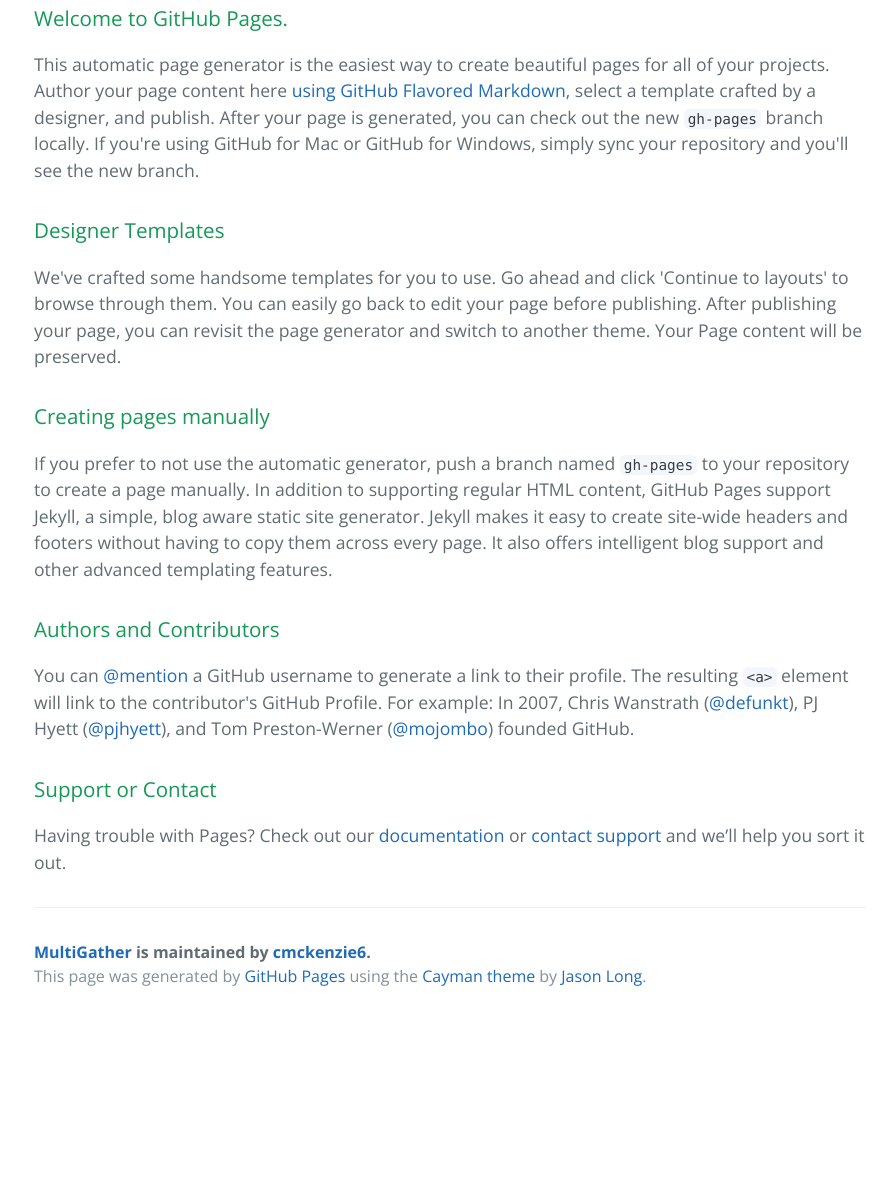
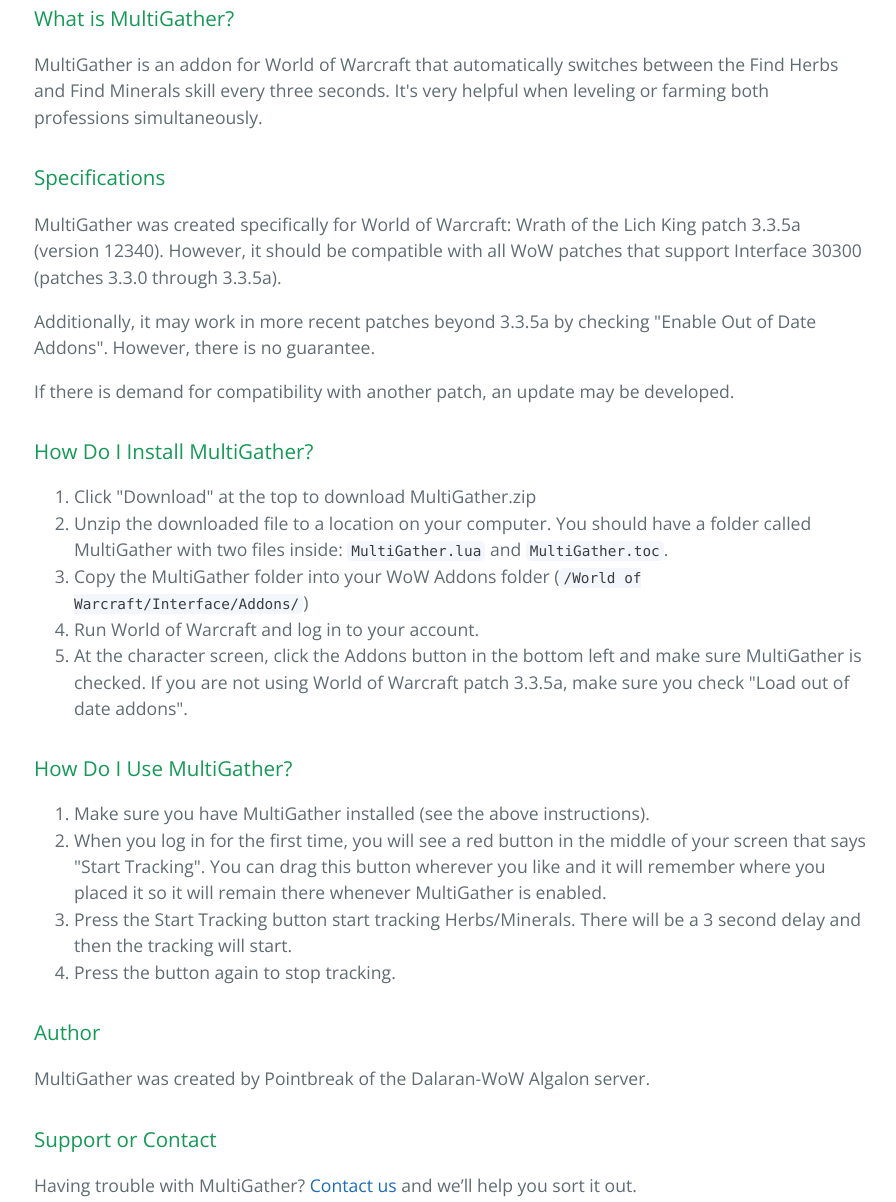
Before and after one commit to pkeg/MultiGather, a plain HTML site: page index.html in a window 1280 px wide. Shown: the part 412-1614 px from the top of the page, without its empty margins (190-1086 px from the left). Before the commit the page ends 1432 px from the top, so only its background shows below. Drawn offline with nearby package versions, Linux system fonts and the light colour scheme.

```diff
--- a/index.html
+++ b/index.html
@@ -20,29 +20,49 @@
 
     <section class="main-content">
       <h3>
-<a id="welcome-to-github-pages" class="anchor" href="#welcome-to-github-pages" aria-hidden="true"><span class="octicon octicon-link"></span></a>Welcome to GitHub Pages.</h3>
+<a id="what-is-multigather" class="anchor" href="#what-is-multigather" aria-hidden="true"><span class="octicon octicon-link"></span></a>What is MultiGather?</h3>
 
-<p>This automatic page generator is the easiest way to create beautiful pages for all of your projects. Author your page content here <a href="https://guides.github.com/features/mastering-markdown/">using GitHub Flavored Markdown</a>, select a template crafted by a designer, and publish. After your page is generated, you can check out the new <code>gh-pages</code> branch locally. If you're using GitHub for Mac or GitHub for Windows, simply sync your repository and you'll see the new branch.</p>
+<p>MultiGather is an addon for World of Warcraft that automatically switches between the Find Herbs and Find Minerals skill every three seconds. It's very helpful when leveling or farming both professions simultaneously.</p>
 
 <h3>
-<a id="designer-templates" class="anchor" href="#designer-templates" aria-hidden="true"><span class="octicon octicon-link"></span></a>Designer Templates</h3>
+<a id="specifications" class="anchor" href="#specifications" aria-hidden="true"><span class="octicon octicon-link"></span></a>Specifications</h3>
 
-<p>We've crafted some handsome templates for you to use. Go ahead and click 'Continue to layouts' to browse through them. You can easily go back to edit your page before publishing. After publishing your page, you can revisit the page generator and switch to another theme. Your Page content will be preserved.</p>
+<p>MultiGather was created specifically for World of Warcraft: Wrath of the Lich King patch 3.3.5a (version 12340). However, it should be compatible with all WoW patches that support Interface 30300 (patches 3.3.0 through 3.3.5a).</p>
+
+<p>Additionally, it may work in more recent patches beyond 3.3.5a by checking "Enable Out of Date Addons". However, there is no guarantee.</p>
+
+<p>If there is demand for compatibility with another patch, an update may be developed.</p>
 
 <h3>
-<a id="creating-pages-manually" class="anchor" href="#creating-pages-manually" aria-hidden="true"><span class="octicon octicon-link"></span></a>Creating pages manually</h3>
+<a id="how-do-i-install-multigather" class="anchor" href="#how-do-i-install-multigather" aria-hidden="true"><span class="octicon octicon-link"></span></a>How Do I Install MultiGather?</h3>
 
-<p>If you prefer to not use the automatic generator, push a branch named <code>gh-pages</code> to your repository to create a page manually. In addition to supporting regular HTML content, GitHub Pages support Jekyll, a simple, blog aware static site generator. Jekyll makes it easy to create site-wide headers and footers without having to copy them across every page. It also offers intelligent blog support and other advanced templating features.</p>
+<ol>
+<li>Click "Download" at the top to download MultiGather.zip</li>
+<li>Unzip the downloaded file to a location on your computer. You should have a folder called MultiGather with two files inside: <code>MultiGather.lua</code> and <code>MultiGather.toc</code>.</li>
+<li>Copy the MultiGather folder into your WoW Addons folder (<code>/World of Warcraft/Interface/Addons/</code>)</li>
+<li>Run World of Warcraft and log in to your account.</li>
+<li>At the character screen, click the Addons button in the bottom left and make sure MultiGather is checked. If you are not using World of Warcraft patch 3.3.5a, make sure you check "Load out of date addons".</li>
+</ol>
 
 <h3>
-<a id="authors-and-contributors" class="anchor" href="#authors-and-contributors" aria-hidden="true"><span class="octicon octicon-link"></span></a>Authors and Contributors</h3>
+<a id="how-do-i-use-multigather" class="anchor" href="#how-do-i-use-multigather" aria-hidden="true"><span class="octicon octicon-link"></span></a>How Do I Use MultiGather?</h3>
 
-<p>You can <a href="https://github.com/blog/821" class="user-mention">@mention</a> a GitHub username to generate a link to their profile. The resulting <code>&lt;a&gt;</code> element will link to the contributor's GitHub Profile. For example: In 2007, Chris Wanstrath (<a href="https://github.com/defunkt" class="user-mention">@defunkt</a>), PJ Hyett (<a href="https://github.com/pjhyett" class="user-mention">@pjhyett</a>), and Tom Preston-Werner (<a href="https://github.com/mojombo" class="user-mention">@mojombo</a>) founded GitHub.</p>
+<ol>
+<li>Make sure you have MultiGather installed (see the above instructions).</li>
+<li>When you log in for the first time, you will see a red button in the middle of your screen that says "Start Tracking". You can drag this button wherever you like and it will remember where you placed it so it will remain there whenever MultiGather is enabled.</li>
+<li>Press the Start Tracking button start tracking Herbs/Minerals. There will be a 3 second delay and then the tracking will start.</li>
+<li>Press the button again to stop tracking.</li>
+</ol>
+
+<h3>
+<a id="author" class="anchor" href="#author" aria-hidden="true"><span class="octicon octicon-link"></span></a>Author</h3>
+
+<p>MultiGather was created by Pointbreak of the Dalaran-WoW Algalon server.</p>
 
 <h3>
 <a id="support-or-contact" class="anchor" href="#support-or-contact" aria-hidden="true"><span class="octicon octicon-link"></span></a>Support or Contact</h3>
 
-<p>Having trouble with Pages? Check out our <a href="https://help.github.com/pages">documentation</a> or <a href="https://github.com/contact">contact support</a> and we’ll help you sort it out.</p>
+<p>Having trouble with MultiGather? <a href="mailto:colin@ohanagaming.com">Contact us</a> and we’ll help you sort it out.</p>
 
       <footer class="site-footer">
         <span class="site-footer-owner"><a href="https://github.com/cmckenzie6/MultiGather">MultiGather</a> is maintained by <a href="https://github.com/cmckenzie6">cmckenzie6</a>.</span>
```
Also changed, not shown: params.json (+1 -1 lines).
